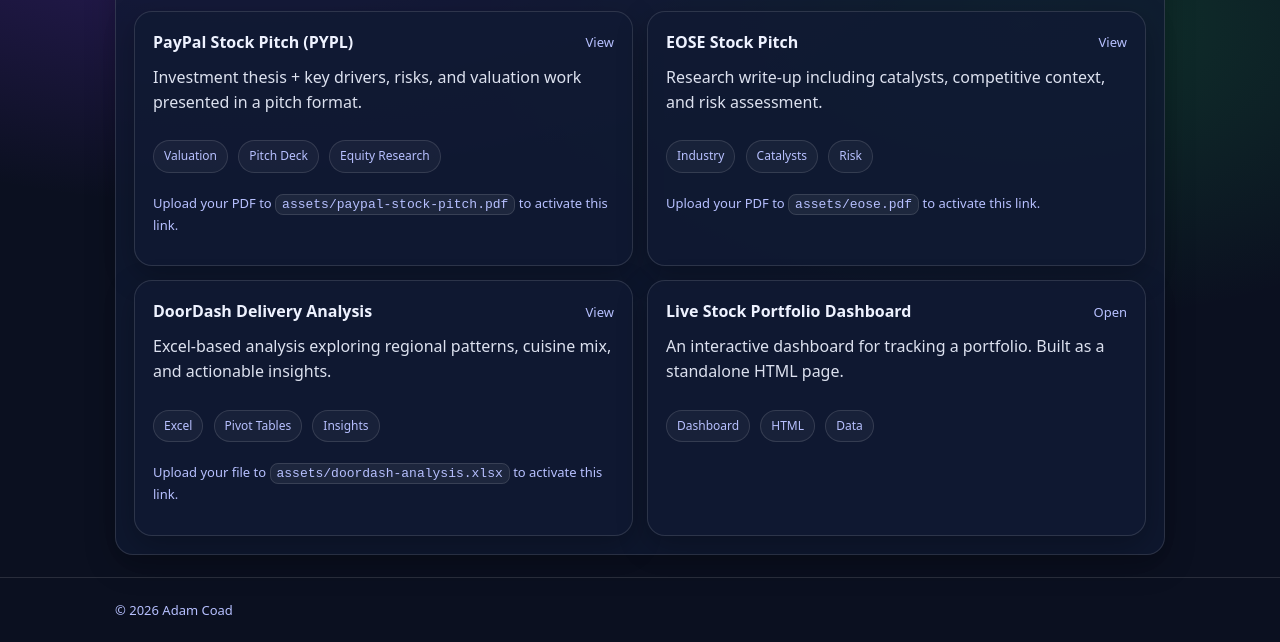
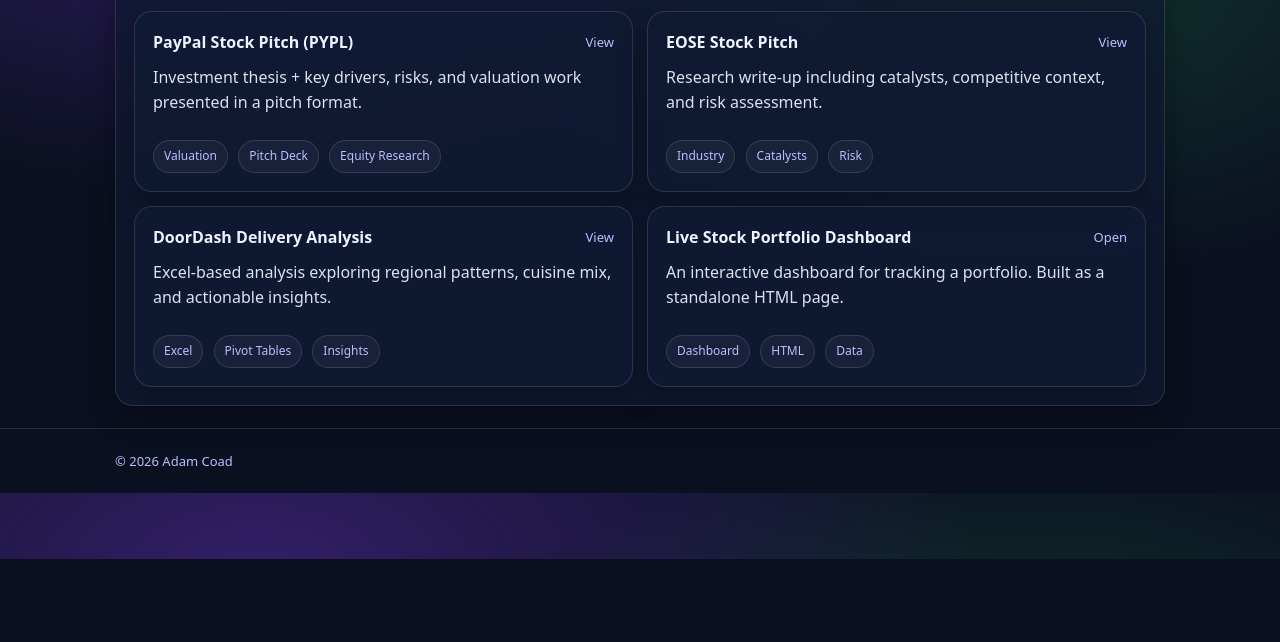
Before and after one commit to AdamC06/Website-Creation, a plain HTML site: page projects.html in a window 1280 px wide. Shown: the part 241-883 px from the top of the page. After the commit the page ends 800 px from the top, so only its background shows below. Drawn offline with Linux system fonts and the light colour scheme.

Commit message:
Remove upload instructions from projects.html
Removed instructions for uploading PDF and Excel files to activate links.

```diff
--- a/projects.html
+++ b/projects.html
@@ -39,7 +39,6 @@
             <span class="pill">Pitch Deck</span>
             <span class="pill">Equity Research</span>
           </div>
-          <p class="notice">Upload your PDF to <code>assets/paypal-stock-pitch.pdf</code> to activate this link.</p>
         </div>
 
         <div class="card project">
@@ -53,7 +52,6 @@
             <span class="pill">Catalysts</span>
             <span class="pill">Risk</span>
           </div>
-          <p class="notice">Upload your PDF to <code>assets/eose.pdf</code> to activate this link.</p>
         </div>
 
         <div class="card project">
@@ -67,7 +65,6 @@
             <span class="pill">Pivot Tables</span>
             <span class="pill">Insights</span>
           </div>
-          <p class="notice">Upload your file to <code>assets/doordash-analysis.xlsx</code> to activate this link.</p>
         </div>
 
         <div class="card project">
```
